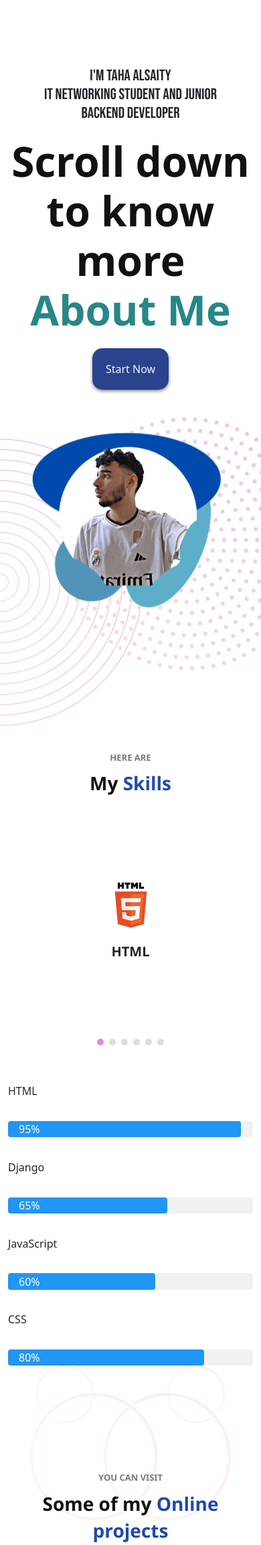
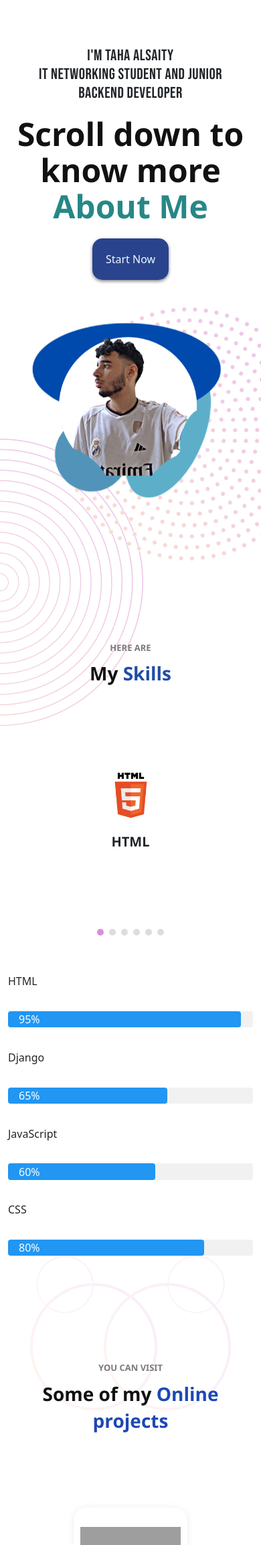
Before and after one commit to Taha-Alsaity/myportfolio, a Django app: page / in a window 390 px wide. Shown: the top 2307 px of the page at 67% size. Run offline with Django 5.2, Linux system fonts and the light colour scheme; some web fonts are replaced; grey boxes are pictures that could not be loaded.

Commit message:
update css

```diff
--- a/portoapp/static/assets/templatemo-eduwell-style.css
+++ b/portoapp/static/assets/templatemo-eduwell-style.css
@@ -351,12 +351,13 @@ banner
 */
 
 section.main-banner {
-  margin-top: 0px;
+  margin-top: 100px;
 }
 
 .main-banner {
-  padding-top: 180px;
-}
+  padding-top: 0px;
+}
+
 
 .main-banner .right-image {
   margin-left: 120px;
@@ -1532,6 +1533,7 @@ body {
 }
 
 @media (max-width: 767px) {
+
   .header-area .main-nav .nav li.has-sub ul.sub-menu {
     display: none;
   }
@@ -1573,3 +1575,15 @@ body {
     font-size: 22px;
   }
 }
+
+@media (max-width: 600px) {
+  section.main-banner{
+    margin-top: 70px;
+  }
+  .col-lg-6 .header-text h2{
+    font-size: 3em;
+    line-height: 54px;
+    margin-bottom: 40px;
+  }
+
+}
--- a/portoapp/templates/porttem/index.html
+++ b/portoapp/templates/porttem/index.html
@@ -74,9 +74,16 @@ https://templatemo.com/tm-573-eduwell
   font-family: "Bebas Neue", sans-serif;
   font-weight: 400;
   font-style: normal;
+  letter-spacing: 0.5px;
 
 }
 
+.menu div{
+  transform: translate(-350px);
+  opacity: 0;
+
+
+}
 </style>
   </head>
 
@@ -85,7 +92,7 @@ https://templatemo.com/tm-573-eduwell
 
 
   <!-- ***** Main Banner Area Start ***** -->
-  <section style="padding-top: 100px;" class="main-banner" id="top">
+  <section  class="main-banner" id="top">
     {% for message in messages %}
 
     <div style="max-width: 700px; margin-left: auto; margin-right: auto; text-align: center; " class="alert alert-warning alert-dismissible">
@@ -205,7 +212,7 @@ https://templatemo.com/tm-573-eduwell
 
   <section class="our-courses" id="courses">
 
-    <div class="container">
+    <div style="min-height: 70vh;"  class="container">
     <div class="row">
       <div class="col-lg-12">
         <div class="section-heading">
@@ -237,8 +244,8 @@ https://templatemo.com/tm-573-eduwell
     <div style="margin-top: 80px;" class="container">
       <div class="row">
         <div class="col-lg-6 offset-lg-3">
-          <div class="section-heading">
-
+          <div id="cer-exp" class="section-heading">
+            <h6>Extra info</h6>
             <h4> Certifications and <em style="color: rgb(32, 77, 168);">Experience</em></h4>
   </div>
         </div>
@@ -248,9 +255,9 @@ https://templatemo.com/tm-573-eduwell
               <div class="row">
                 <div style="display: flex; flex-wrap: wrap;  width: 100%;" class="col-lg-3">
                   <div style="  " class="menu">
-                    <a href="https://drive.google.com/file/d/1IBaqJ5jTxyetQOEHOpV9nk4UiugKF33o/view?usp=sharing"><div class="active gradient-border"><span>fundamentals of Digital marketing from Google</span></div></a>
-                    <div  class="gradient-border"><span>Booking Flights and Hotel rooms with local company</span></div>
-                    <div class="gradient-border"><span>Social media Graphic design with local company</span></div>
+                    <a  href="https://drive.google.com/file/d/1IBaqJ5jTxyetQOEHOpV9nk4UiugKF33o/view?usp=sharing"><div data-time="0.5s" class="active gradient-border"><span>fundamentals of Digital marketing from Google</span></div></a>
+                    <div data-time="0.8s"  class="gradient-border"><span>Booking Flights and Hotel rooms with local company</span></div>
+                    <div data-time="1.1s" class="gradient-border"><span>Social media Graphic design with local company</span></div>
 
                   </div>
                 </div>
@@ -395,13 +402,27 @@ https://templatemo.com/tm-573-eduwell
         });
     </script>
     <script>
-      const mainsec = document.querySelector(".scroll-sec")
-      const secs = document.querySelectorAll(".w3-light-grey nav")
+      const mainsec2 = document.getElementById("cer-exp");
+      const mainsec = document.querySelector(".scroll-sec");
+      const secs = document.querySelectorAll(".w3-light-grey nav");
+      const secs2 = document.querySelectorAll(".menu div")
       window.onscroll = function (){
          if(window.scrollY >= mainsec.offsetTop - 400){
           secs.forEach((sec) => {
           sec.style.width = sec.dataset.width;
           sec.innerHTML = (sec.dataset.width);
+
+          });
+         }
+
+         if(window.scrollY >= mainsec.offsetTop + 500){
+          secs2.forEach((sec2) => {
+          sec2.style.opacity = '1';
+          sec2.style.transition = sec2.dataset.time;
+
+          sec2.style.transform = 'translate(0)';
+
+
 
           });
          }
```
